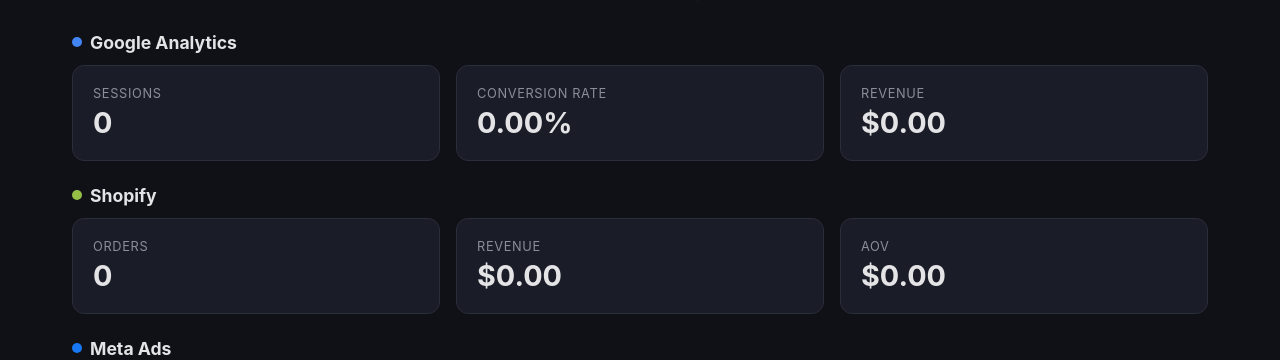
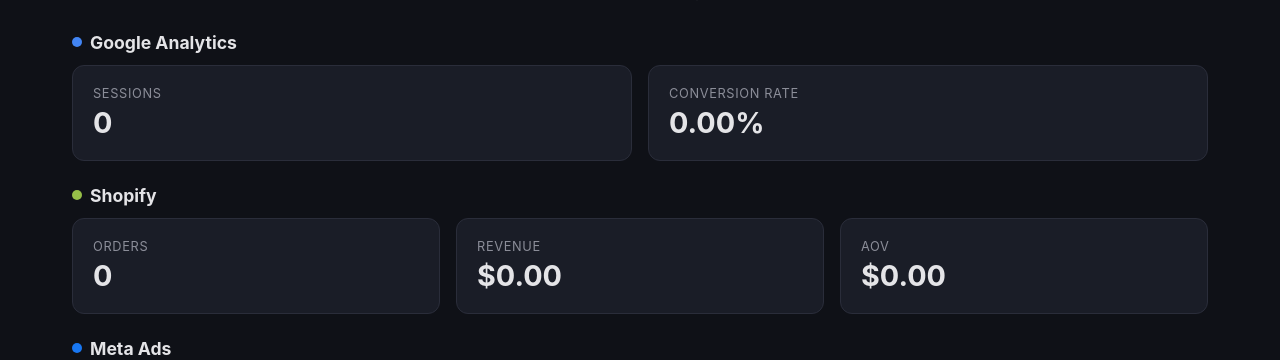
Before and after one commit to abhilokesh88/daily-kpi-dashboard, a Python web app: template templates/dashboard.html in a window 1280 px wide. Shown: the part 110-470 px from the top of the page. Run offline with Jinja, Linux system fonts and the light colour scheme; the template is opened without the code that fills it, so the values that code supplies are empty.

Commit message:
Remove duplicate revenue from GA4 section — Shopify is SOT
Co-Authored-By: Claude Opus 4.6 <noreply@anthropic.com>

```diff
--- a/src/slack_notify.py
+++ b/src/slack_notify.py
@@ -31,8 +31,7 @@ def send(ga4: dict, shopify: dict, meta: dict) -> None:
                 "text": (
                     "*:bar_chart: Google Analytics*\n"
                     f">  Sessions: *{ga4.get('sessions', 0):,}*\n"
-                    f">  Conversion Rate: *{ga4.get('conversion_rate', 0):.2f}%*\n"
-                    f">  Revenue: *${ga4.get('revenue', 0):,.2f}*"
+                    f">  Conversion Rate: *{ga4.get('conversion_rate', 0):.2f}%*"
                 ),
             },
         },
--- a/templates/dashboard.html
+++ b/templates/dashboard.html
@@ -141,10 +141,6 @@
       <div class="label">Conversion Rate</div>
       <div class="value">{{ "%.2f" | format(ga4.conversion_rate | default(0) | float) }}%</div>
     </div>
-    <div class="kpi-card">
-      <div class="label">Revenue</div>
-      <div class="value">${{ "{:,.2f}".format(ga4.revenue | default(0) | float) }}</div>
-    </div>
   </div>
 
   <!-- Shopify -->
```
